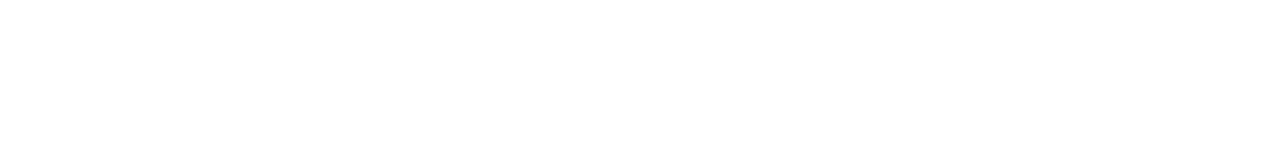
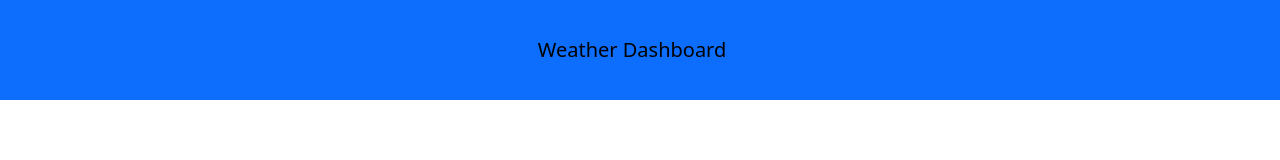
Before and after one commit to DFgalus/weather-dashboard, a plain HTML site: page index.html in a window 1280 px wide. Drawn offline with nearby package versions, Linux system fonts and the light colour scheme.

Commit message:
Added bootstrap components to index.html

```diff
--- a/index.html
+++ b/index.html
@@ -6,8 +6,14 @@
     <meta name="viewport" content="width=device-width, initial-scale=1.0">
     <title>Weather Dashboard</title>
     <link href="https://cdn.jsdelivr.net/npm/bootstrap@5.3.0-alpha1/dist/css/bootstrap.min.css" rel="stylesheet" integrity="sha384-GLhlTQ8iRABdZLl6O3oVMWSktQOp6b7In1Zl3/Jr59b6EGGoI1aFkw7cmDA6j6gD" crossorigin="anonymous">
+    <link rel="stylesheet" href="./assets/css/style.css">
 </head>
 <body>
+    <nav style="height:100px" class="fs:1 navbar bg-primary">
+        <div class="vh-25 d-flex justify-content-center  container-fluid">
+          <span class="navbar-brand mb-0 h1">Weather Dashboard</span>
+        </div>
+      </nav>
 
     <script src="https://cdn.jsdelivr.net/npm/bootstrap@5.3.0-alpha1/dist/js/bootstrap.bundle.min.js" integrity="sha384-w76AqPfDkMBDXo30jS1Sgez6pr3x5MlQ1ZAGC+nuZB+EYdgRZgiwxhTBTkF7CXvN" crossorigin="anonymous"></script>
 </body>
```
